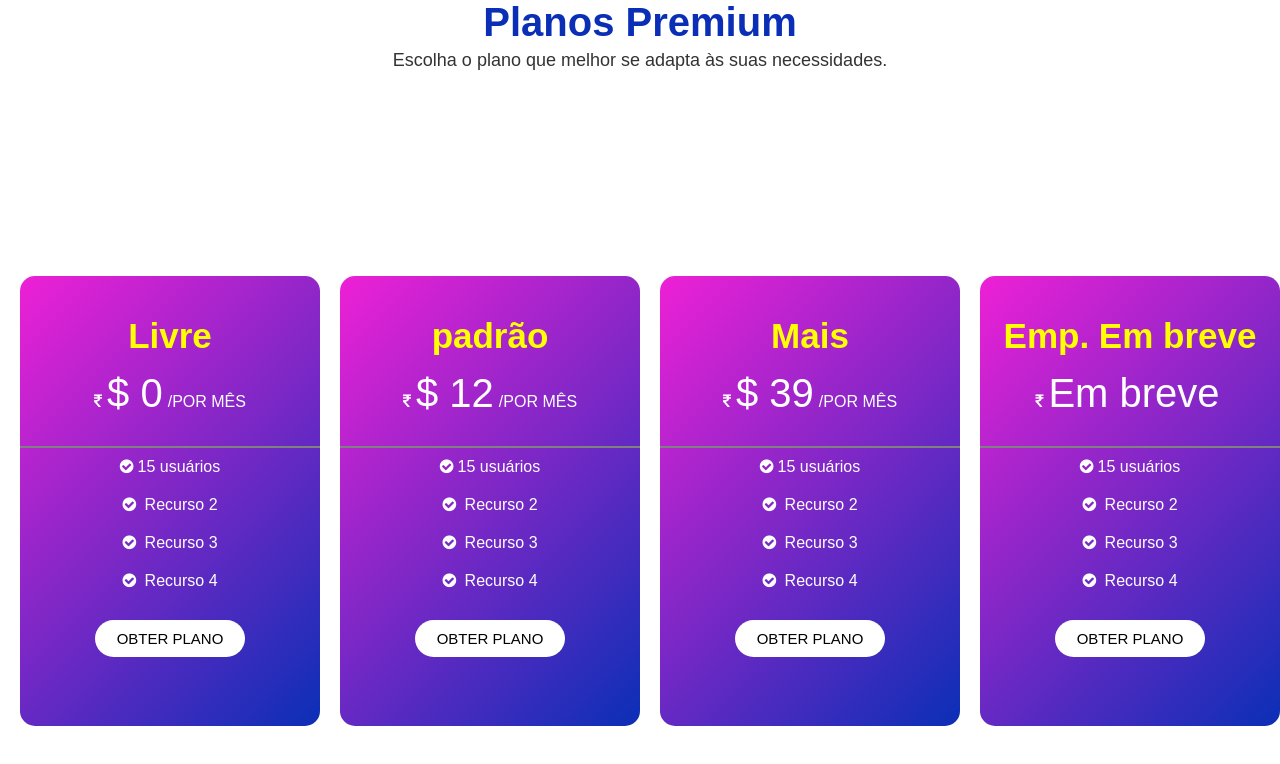
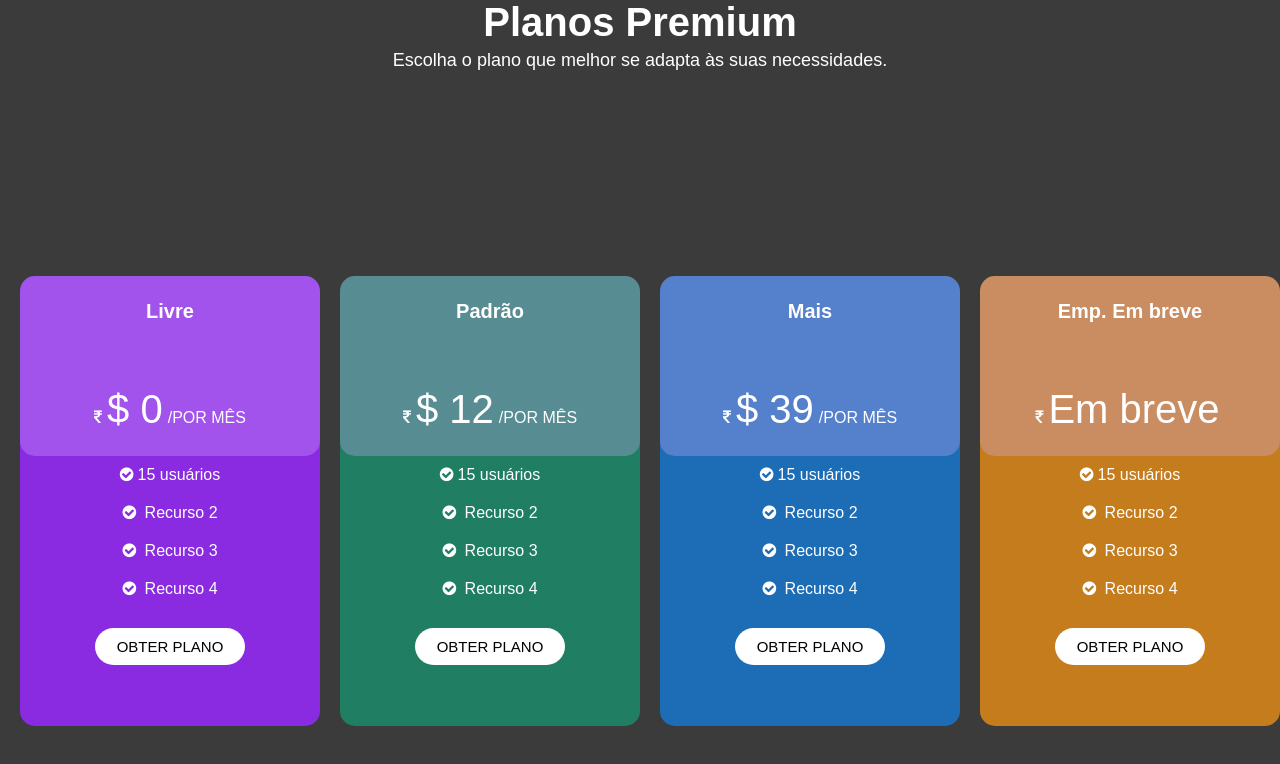
Before and after one commit to Luanbepi01/paginaweb, a plain HTML site: page Trabalho_PaginaDePrecos/index.html in a window 1280 px wide. Drawn offline with Linux system fonts and the light colour scheme.

Commit message:
subistituição de arquivos
melhoria do codigo

```diff
--- a/Trabalho_PaginaDePrecos/index.html
+++ b/Trabalho_PaginaDePrecos/index.html
@@ -6,7 +6,7 @@
     <meta name="viewport" content="width=device-width, initial-scale=1.0">
     <link rel="stylesheet" href="style.css">
     <link rel="stylesheet" href="https://cdnjs.cloudflare.com/ajax/libs/font-awesome/4.7.0/css/font-awesome.min.css">
-    <title>Pricing -Coding Power</title>
+    <title>Pricing - Coding Power</title>
 </head>
 
 <body>
@@ -16,7 +16,7 @@
     </div>
 
     <div class="container">
-        <div class="card">
+        <div class="card card-livre">
             <div class="card-title">
                 <h2>Livre</h2>
                 <p><i class="fa fa-rupee"></i><span>$ 0</span>/POR MÊS </p>
@@ -32,9 +32,9 @@
             </div>
         </div>
 
-        <div class="card">
+        <div class="card card-padrao">
             <div class="card-title">
-                <h2>padrão</h2>
+                <h2>Padrão</h2>
                 <p><i class="fa fa-rupee"></i><span>$ 12</span>/POR MÊS </p>
             </div>
             <div class="card-content">
@@ -48,7 +48,7 @@
             </div>
         </div>
 
-        <div class="card">
+        <div class="card card-mais">
             <div class="card-title">
                 <h2>Mais</h2>
                 <p><i class="fa fa-rupee"></i><span>$ 39</span>/POR MÊS </p>
@@ -64,7 +64,7 @@
             </div>
         </div>
 
-        <div class="card">
+        <div class="card card-emp-em-breve">
             <div class="card-title">
                 <h2>Emp. Em breve</h2>
                 <p><i class="fa fa-rupee"></i><span>Em breve</span></p>
--- a/Trabalho_PaginaDePrecos/style.css
+++ b/Trabalho_PaginaDePrecos/style.css
@@ -8,7 +8,7 @@
 body{
     width: 100%;
     height: 100vh;
-
+    background-color: rgba(0, 0, 0, 0.767);
 }
 
 .header {
@@ -18,13 +18,13 @@ body{
 
 .header h1 {
     font-size: 40px;
-    color: #0a2fb6;
+    color: white;
     margin-bottom: 5px;
 }
 
 .header p {
     font-size: 18px;
-    color: #333;
+    color: white;
 }
 
 .container{
@@ -43,9 +43,8 @@ body{
     width: 300px;
     min-height: 450px; /* Define uma altura mínima para os cards */
     height: auto;
-    padding: 10px 0;
+    padding: 0;
     text-align: center;
-    background: linear-gradient(135deg,#ee20d6 0%, #0a2fb6 100%);
     border-radius: 15px;
     box-shadow: 2px;
     transition: transform 0.3s;
@@ -55,15 +54,55 @@ body{
     transform: scale(1.050);
 }
 
-.container .card .card-title{
-    padding: 30px 20px;
-    border-bottom: 2px solid gray;
+/* Card Livre */
+.card-livre {
+    background: linear-gradient(135deg, #8a2be2 50%, #8a2be2 50%);
+}
+
+/* Card Padrão */
+.card-padrao {
+    background: linear-gradient(135deg, hsl(162, 60%, 31%) 100%, hsl(162, 60%, 35%));
+}
+
+/* Card Mais */
+.card-mais {
+    background: linear-gradient(135deg, #1d6cb6 100%, #1d6cb6 100%);
+}
+
+/* Card Emp. Em breve */
+.card-emp-em-breve {
+    background: linear-gradient(135deg, #c47c1d 100%, #c47c1d 100%);
+}
+
+.container .card .card-title {
+    width: 100%; /* Ocupa toda a largura do card */
+    background: rgba(216, 176, 255, 0.3); /* Ajuste a cor conforme necessário */
+    border-top-left-radius: 15px;
+    border-top-right-radius: 15px;
+    border-bottom-right-radius: 15px;
+    border-bottom-left-radius: 15px;
+
+    /* 🔥 Aumente a altura conforme necessário */
+    height: 180px; /* Teste valores maiores se necessário */
+
+    /* Remove margens e paddings que podem estar interferindo */
+    padding: 0;
+    margin: 0;
+
+    /* Garante que o conteúdo dentro dele não afete o tamanho */
+    display: flex;
+    flex-direction: column;
+    justify-content: center;
+    align-items: center;
+
+    /* Impede que o conteúdo interno estoure o tamanho */
+    overflow: hidden;
 }
 
 .container .card .card-title h2{
-    font-size: 35px;
+    font-size: 20px;
     padding-bottom: 15px;
-    color: yellow;
+    color: white;
 }
 
 .container .card .card-title p span{
```
